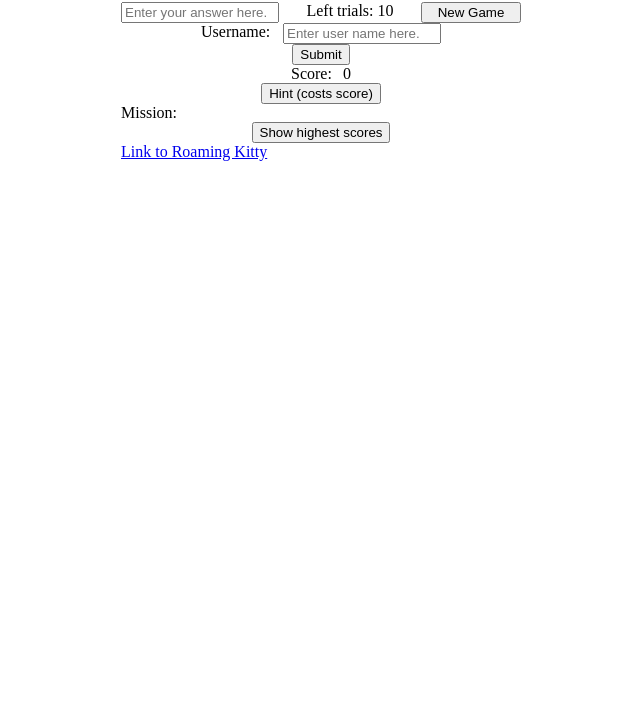
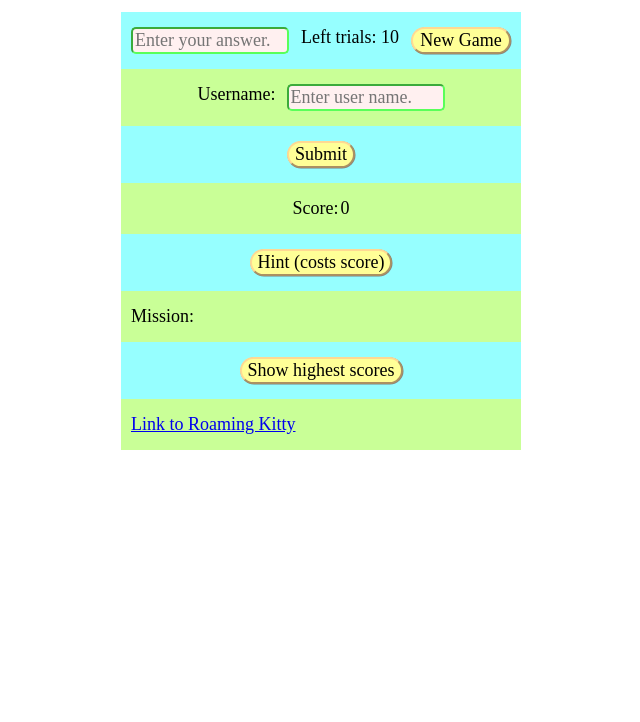
Before and after one commit to ChengjunXi/CSS566-Frontend, a plain HTML site: page index.html in a window 1280 px wide. Shown: the part 78-800 px from the top of the page, without its empty margins (319-959 px from the left). Drawn offline with Linux system fonts and the light colour scheme; no server answers.

Commit message:
done formating

```diff
--- a/index.html
+++ b/index.html
@@ -9,32 +9,51 @@
 <body>
     <div id="main-view">
         <h1>Super Kitty Wordle</h1>
+        <div id="colorRow1">
             <div id="row1">
-            <input type="text" id="guess" placeholder="Enter your answer here.">
+                <input type="text" id="guess" placeholder="Enter your answer.">
                 <span>
                     Left trials:
                     <span id="left-trials">5</span>
                 </span>
                 <button id="new">New Game</button>
             </div>
+        </div>
+        <div id="colorRow2">
             <div id="row2">
                 <span>Username: </span>
-            <input type="text" id="username" placeholder="Enter user name here.">
+                <input type="text" id="username" placeholder="Enter user name.">
             </div>
+        </div>
+        <div id="colorRow3">
             <div id="row3">
                 <button id="submit">Submit</button>
             </div>
+            <div id="message"></div>
+        </div>
+        <div id="colorRow4">
             <div id="row4">
-            Score: <span id="score">0</span></div>
+                Score: <span id="score">0</span>
+            </div>
+        </div>
+        <div id="colorRow5">
             <div>
                 <button id="hint">Hint (costs score)</button>
             </div>
             <div id="hintText"></div>
-        <div id="message"></div>
+        </div>
+        <div id="colorRow6">
             <div>Mission: <span id="mission"></span></div>
+        </div>
+        <div id="colorRow7">
             <button id="highscoresButton">Show highest scores</button>
             <div id="highscores"></div>
+        </div>
+        <div id="colorRow8">
             <a href="https://roamingkitty.com/">Link to Roaming Kitty</a>
+        </div>
+
+
     </div>
     <script src="logic.js"></script>
 </body>
--- a/style.css
+++ b/style.css
@@ -25,6 +25,54 @@ h1{
     justify-content: space-between;
 }
 
+#colorRow1{
+    background-color: rgb(150, 255, 255);
+}
+#colorRow2{
+    background-color: rgb(201, 255, 151);
+}
+#colorRow3{
+    background-color: rgb(150, 255, 255);
+}
+#colorRow4{
+    background-color: rgb(201, 255, 151);
+}
+#colorRow5{
+    background-color: rgb(150, 255, 255);
+}
+#colorRow6{
+    background-color: rgb(201, 255, 151);
+}
+#colorRow7{
+    background-color: rgb(150, 255, 255);
+}
+#colorRow8{
+    background-color: rgb(201, 255, 151);
+}
+
+*{
+    font-family: "Times New Roman";
+    font-size: large;
+}
+
+button{
+    background-color: rgb(255, 255, 151);
+    border-radius: 20px;
+    border-color: rgb(255, 217, 147);
+    box-shadow: 0.5px 0.5px 0.5px grey;
+}
+
+
+input{
+    background-color: rgb(255, 240, 240);
+    border-radius: 5px;
+    border-color: rgb(89, 255, 89);
+}
+
+h1{
+    font-size: 200%;
+}
+
 #guess{
     width: 150px;
     flex-basis: 150px;
@@ -44,7 +92,7 @@ h1{
 }
 
 #row2{
-    width: 60%;
+    width: 65%;
     margin: auto;
     display: flex;
     flex-direction: row;
@@ -86,3 +134,8 @@ h1{
     flex-direction: row;
     justify-content: space-around;
 }
+
+
+div[id *= "colorRow"]{
+    padding: 15px 10px;
+}
```
Lines whose indentation alone changed are shown as unchanged.
